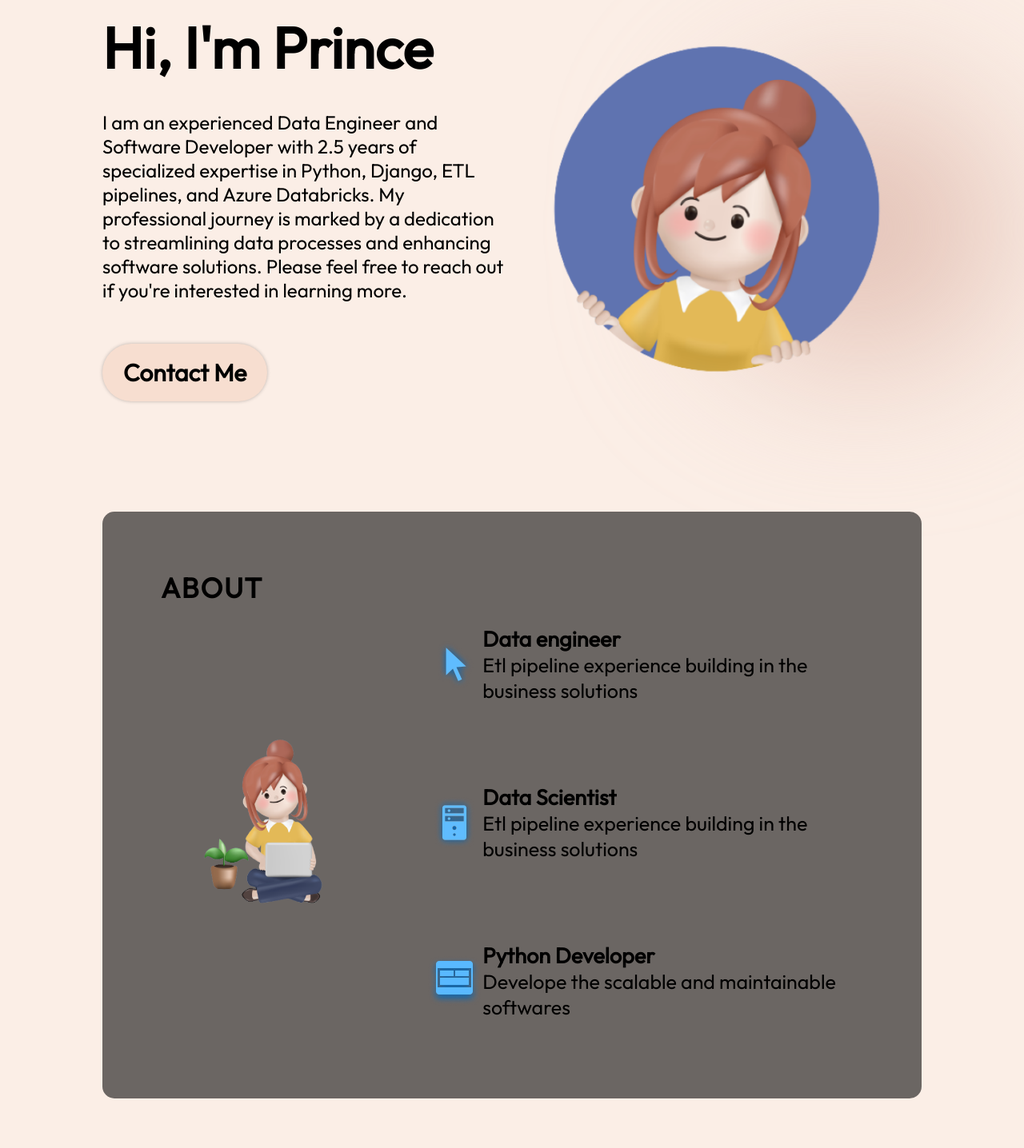
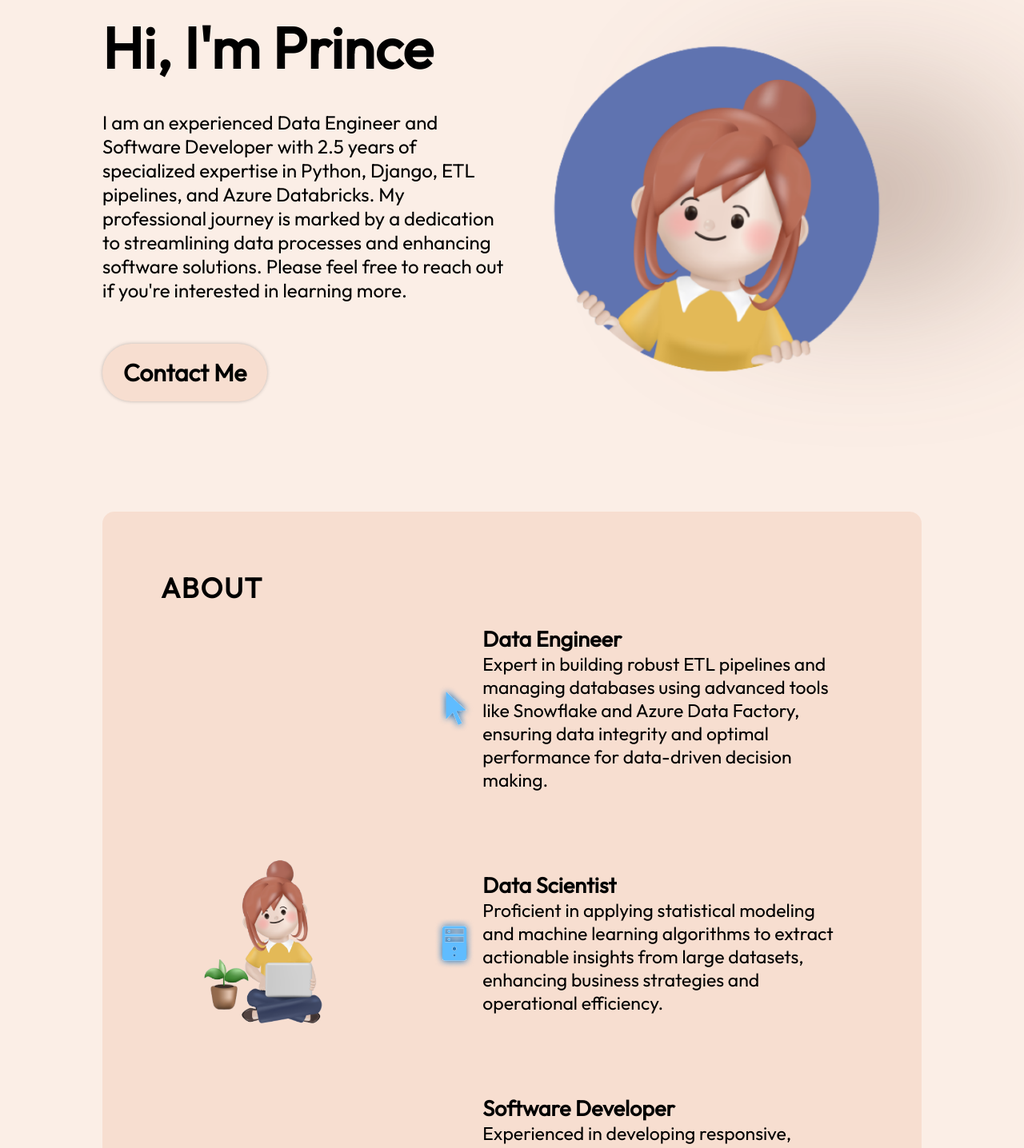
Before and after one commit to prince3453/portfolio-prince, a React (Vite) app: page / in a window 1280 px wide. Shown: the part 240-1676 px from the top of the page at 80% size. Built offline with nearby package versions, Linux system fonts and the light colour scheme.

Commit message:
About page content and color changed

```diff
--- a/src/component/About/About.jsx
+++ b/src/component/About/About.jsx
@@ -12,8 +12,8 @@ export const About =  () => {
                 <li className={styles.aboutItem}>
                     <img src={getImageUrl("about/cursorIcon.png")} alt="cursor Icon" />
                     <div className={styles.aboutItemtext}>
-                        <h3>Data engineer</h3>
-                        <p>Etl pipeline experience building in the business solutions</p>
+                        <h3>Data Engineer</h3>
+                        <p>Expert in building robust ETL pipelines and managing databases using advanced tools like Snowflake and Azure Data Factory, ensuring data integrity and optimal performance for data-driven decision making.</p>
                     </div>
                 </li>
 
@@ -21,15 +21,15 @@ export const About =  () => {
                     <img src={getImageUrl("about/serverIcon.png")} alt="Server Icon" />
                     <div className={styles.aboutItemtext}>
                         <h3>Data Scientist</h3>
-                        <p>Etl pipeline experience building in the business solutions</p>
+                        <p>Proficient in applying statistical modeling and machine learning algorithms to extract actionable insights from large datasets, enhancing business strategies and operational efficiency.</p>
                     </div>
                 </li>
 
                 <li className={styles.aboutItem}>
                     <img src={getImageUrl("about/uiIcon.png")} alt="ui Icon" />
                     <div className={styles.aboutItemtext}>
-                        <h3>Python Developer</h3>
-                        <p>Develope the scalable and maintainable softwares</p>
+                        <h3>Software Developer</h3>
+                        <p>Experienced in developing responsive, scalable web applications using technologies like Django and ReactJS, focusing on creating intuitive user interfaces and maintaining high software quality through effective backend management.</p>
                     </div>
                 </li>
             </ul>
--- a/src/component/About/About.module.css
+++ b/src/component/About/About.module.css
@@ -2,7 +2,7 @@
 
 .container {
     position: relative;
-    background-color: rgba(12,12,12,0.6);
+    background-color: var(--color-primary);
     border-radius: 15px;
     padding: 73px;
     margin-top: 120px;
@@ -43,7 +43,7 @@
     border-radius: 20px;
     list-style: none;
     padding: 25px;
-    background-image: linear-gradient(90deg, rgba(165,215,232,0.42) 0%, rgba(255,255,255,0) 100%);
+    background-image: linear-gradient(90deg, rgba(106,74,58,0.67) 0%, rgba(255,255,255,0) 100%);
     background-size: 0 100%;
     background-repeat: no-repeat;
     transition: 0.4s;
@@ -55,7 +55,7 @@
 }
 
 .aboutItemtext p{
-    font-size: 25px;
+    font-size: 23px;
 }
 
 .aboutItem:hover{
--- a/src/component/Experience/Experience.module.css
+++ b/src/component/Experience/Experience.module.css
@@ -70,8 +70,8 @@
     flex-direction: row;
     align-items: center;
     gap: 17px;
-    background: #19376d;
-    background:  linear-gradient(90deg, #19376d 0%, rgba(25,55,109,0) 100%);
+    background: var(--color-bgblink);
+    background:  linear-gradient(90deg, var(--color-primary) 0%, rgba(25,55,109,0) 100%);
     border-radius: 10px;
     padding: 24px;
 }
--- a/src/component/Hero/hero.module.css
+++ b/src/component/Hero/hero.module.css
@@ -100,13 +100,13 @@
   .bottomblur {
     position: absolute;
     width: 70vw;
-    height: 25vw;
+    height: 15vw;
     min-width: 250px; /* adjusted to be less than max-width */
     max-width: 350px; /* adjusted to be more than min-width */
-    top: 130px;
+    top: 150px;
     right: -8vw;
     border-radius: 764px;
-    background: rgba(226, 191, 179);
+    background: rgba(106,74,58,0.45);
     filter: blur(100px);
     z-index: 0;
   }
--- a/src/vars.css
+++ b/src/vars.css
@@ -5,6 +5,7 @@
     --color-secondary: #FFBE98;
     --color-dark: #E2BFB3;
     --color-bg: #FBEEE6;
+    --color-bgblink: #6A4A3A;
 
     /* Fonts */
     --font-roboto: 'Roboto', sans-serif;
```
